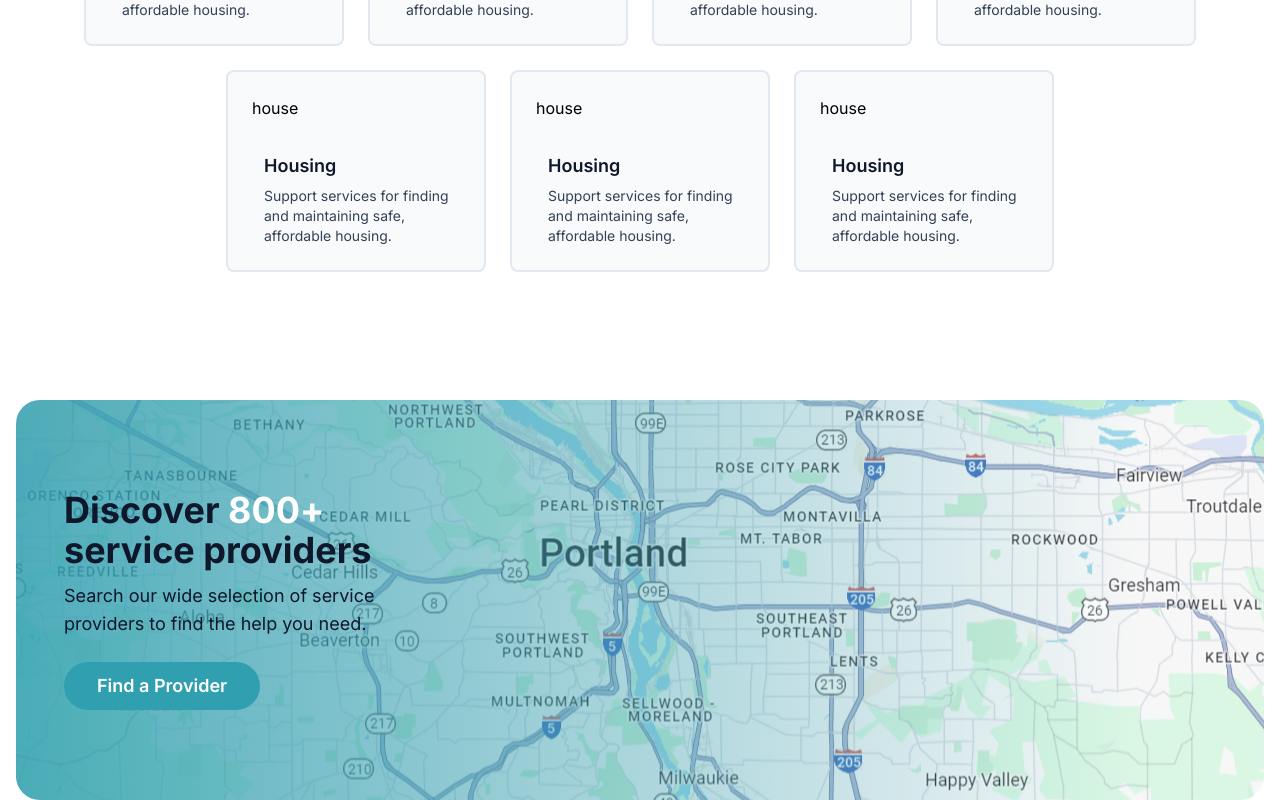
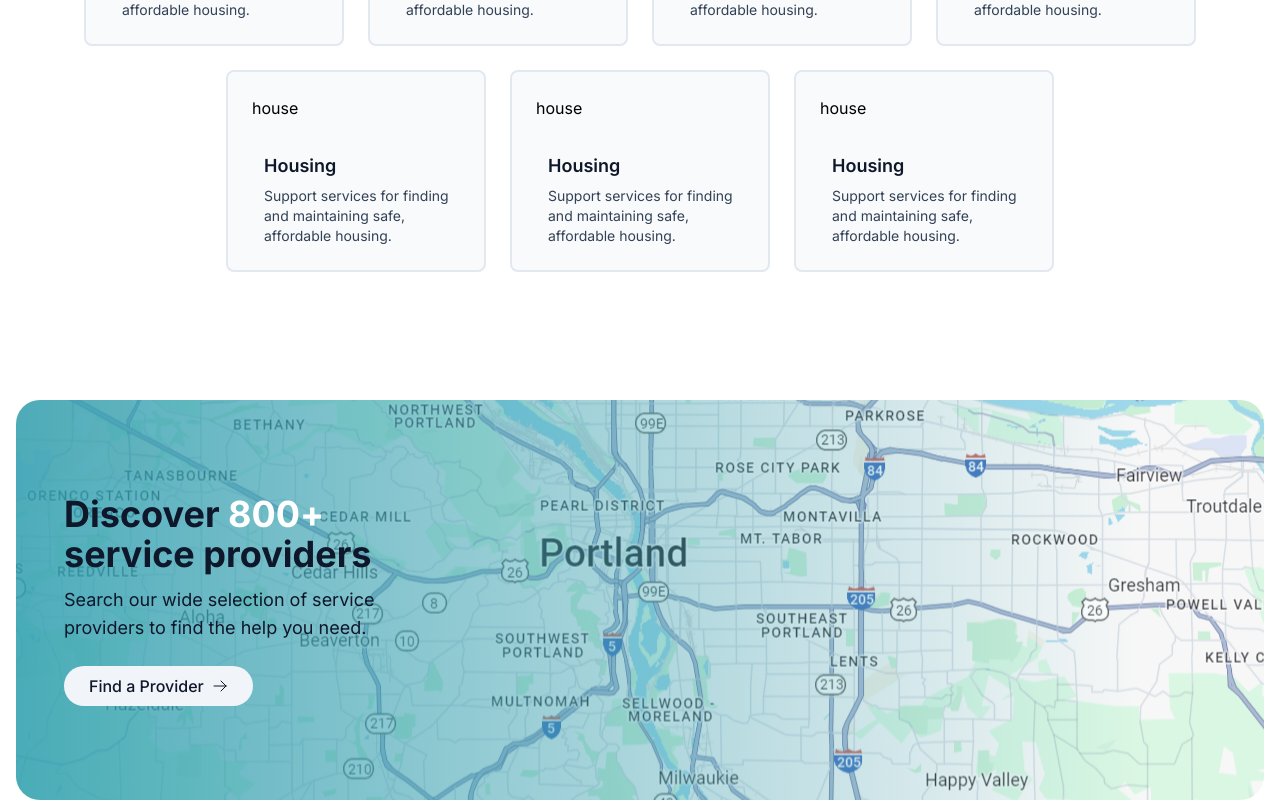
Before and after one commit to pchertude34/in-need-of-time, a Next.js app: page / in a window 1280 px wide. Shown: the part 1001-1801 px from the top of the page. Built offline with nearby package versions, Linux system fonts and the light colour scheme.

Commit message:
cta light button

```diff
--- a/app/(client)/page.tsx
+++ b/app/(client)/page.tsx
@@ -3,7 +3,7 @@ import { ServiceSearchBar } from "@/components/ServiceSearchBar";
 import { ServiceSearchTriggerButton } from "@/components/ServiceSearchTriggerButton";
 import { Drawer, DrawerClose, DrawerContent, DrawerTrigger } from "@/components/ui/drawer";
 import { Button } from "@/components/ui/button";
-import { XMarkIcon } from "@heroicons/react/24/outline";
+import { ArrowRightIcon, XMarkIcon } from "@heroicons/react/24/outline";
 
 export default function Home() {
   return (
@@ -120,8 +120,9 @@ export default function Home() {
             <p className="mt-3 text-lg text-slate-900">
               Search our wide selection of service providers to find the help you need.
             </p>
-            <Button className="mt-6" variant="primary" size="lg">
+            <Button className="mt-6" variant="light">
               Find a Provider
+              <ArrowRightIcon className="ml-2 h-4 w-4" />
             </Button>
           </div>
         </div>
```
